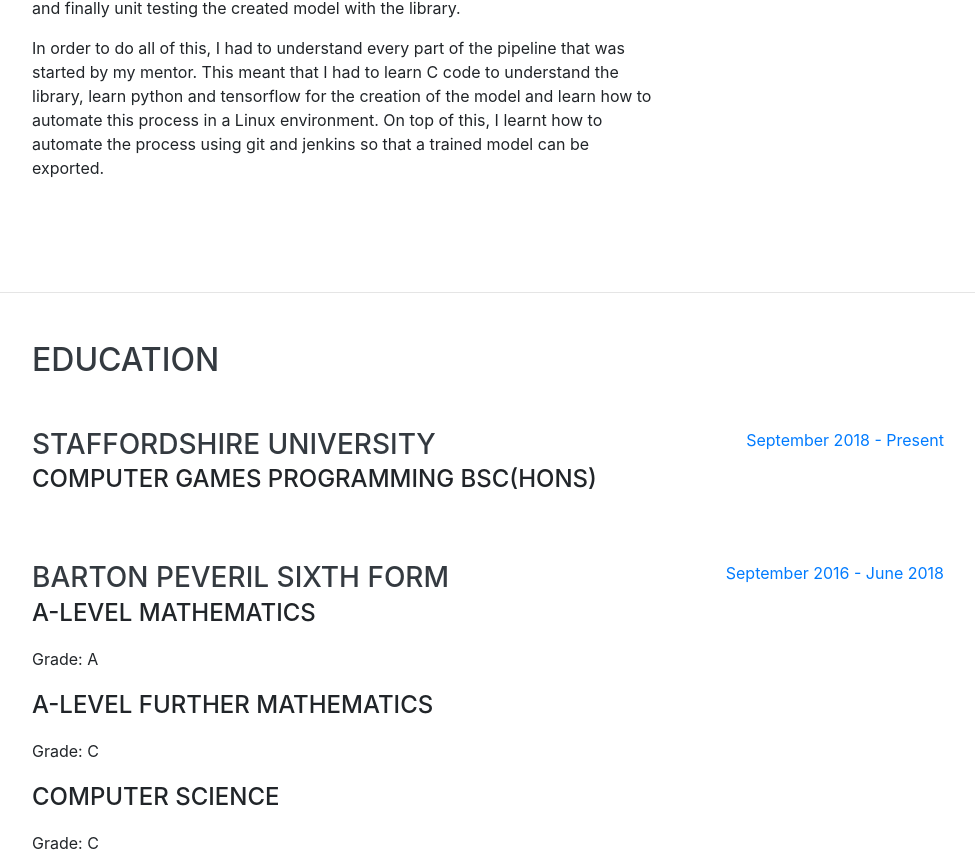
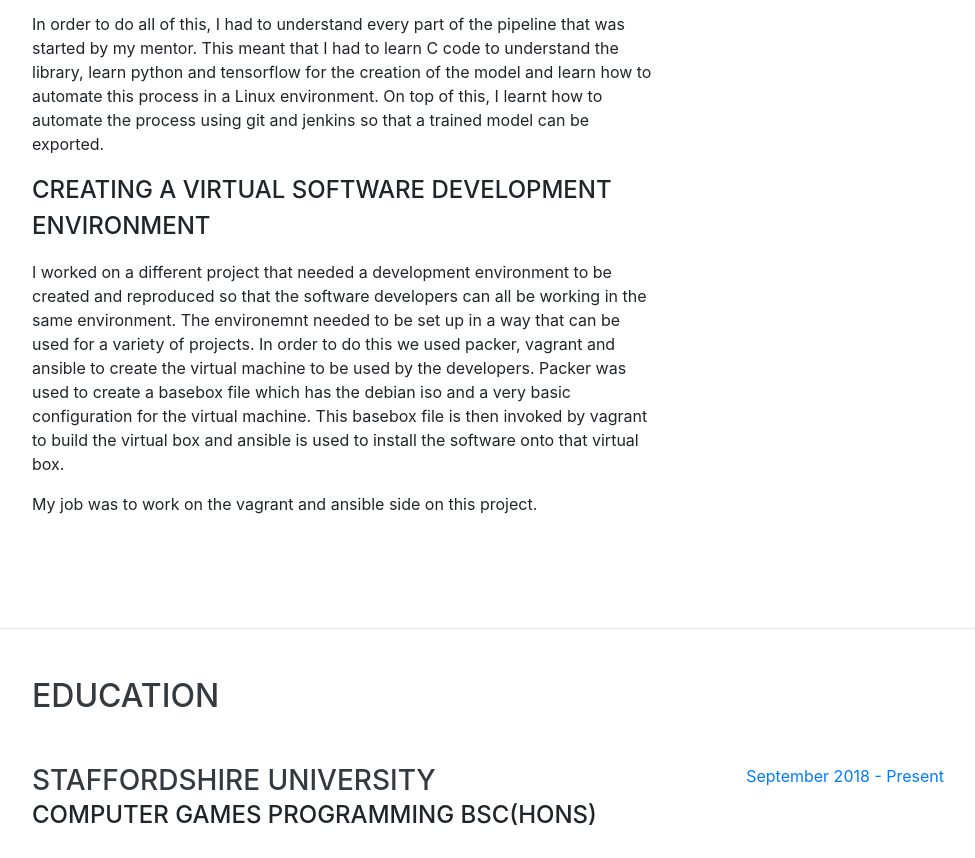
Before and after one commit to NasserKsous/Portfolio, a website with bundled scripts: page index.html in a window 1280 px wide. Shown: the part 5600-6458 px from the top of the page, without its empty margins (288-1263 px from the left). Built offline with nearby package versions, Linux system fonts and the light colour scheme; a web font is replaced by a local one.

Commit message:
started on vsde project

```diff
--- a/index.html
+++ b/index.html
@@ -186,14 +186,13 @@
             <h3 class="mb-0">Software Programmer at Airbus Helicopters Donauwörth (Internship)</h3>
             <div class="subheading mb-3">Overview</div>
 			<p>
-			As part of my placement year, my 3rd year at University, I worked for Airbus Helicopters as a software programmer for the research and development (RnD) team.
+			As part of my placement year, my 3rd year at University, I worked for Airbus Helicopters as a software programmer.
 			For me this was a new experience as my first time working in full time job and as my first time working and living abroad.
 			I have learnt a lot whilst working at Airbus and worked on a few projects that were very interesting to me:
 			</p>
 
 			<div class="subheading mb-3">Creating Synthetic Data for use as a dataset for a neural network</div>
 			<p>
-			The majority of the projects I worked on as part of the RnD team involved artificial intelligence.
 			This project required a dataset of images/videos of a selection of objects in a scene for a neural network on object detection.
 			The dataset needed was not available open source or was not easy to collect naturally so the dataset needed to be produced synthetically.
 			In order to do this, I used Unigine which is an engine used by Airbus Helicopters for the simulation of the helicopters.
@@ -224,6 +223,19 @@
 			In order to do all of this, I had to understand every part of the pipeline that was started by my mentor.
 			This meant that I had to learn C code to understand the library, learn python and tensorflow for the creation of the model and learn how to automate this process in a Linux environment.
 			On top of this, I learnt how to automate the process using git and jenkins so that a trained model can be exported.
+			</p>
+
+			<div class="subheading mb-3">Creating a virtual software development environment</div>
+			<p>
+			I worked on a different project that needed a development environment to be created and reproduced so that the software developers can all be working in the same environment.
+			The environemnt needed to be set up in a way that can be used for a variety of projects.
+			In order to do this we used packer, vagrant and ansible to create the virtual machine to be used by the developers.
+			Packer was used to create a basebox file which has the debian iso and a very basic configuration for the virtual machine.
+			This basebox file is then invoked by vagrant to build the virtual box and ansible is used to install the software onto that virtual box.
+			</p>
+			<p>
+			My job was to work on the vagrant and ansible side on this project.
+
 			</p>
           </div>
           <div class="resume-date text-md-right">
@@ -338,7 +350,7 @@
 			</li>
 			<li>
 				<i class="fa-li fa fa-check"></i>
-				Shell scripting
+				Linux Shell scripting
 			</li>
         </ul>
       </div>
```
